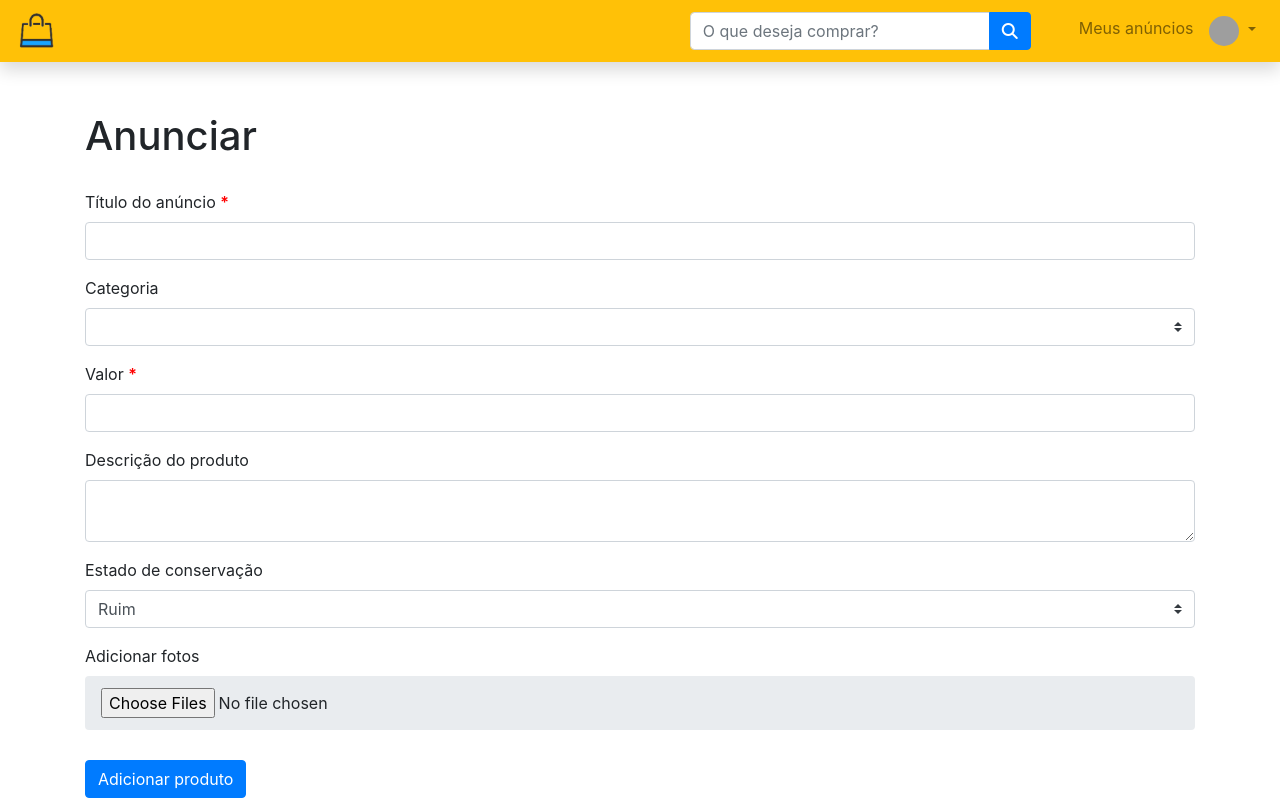
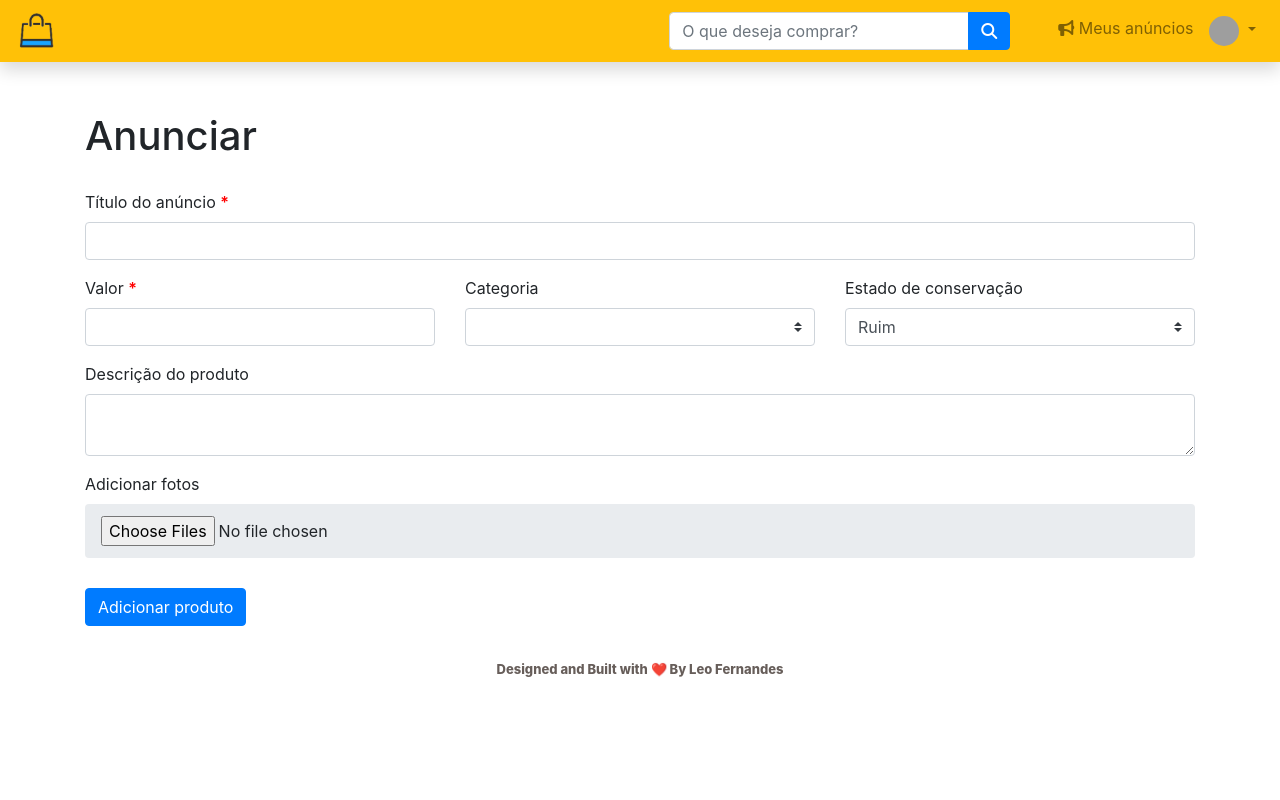
Before and after one commit to LeoDev0/OLFake, a PHP site: page /add_anuncio.php in a window 1280 px wide. Run offline with PHP 8.4, Linux system fonts and the light colour scheme; the visitor is signed in with stand-in values (Sample User, id 1); data that the repository does not hold is empty; some libraries are stand-ins or nearby versions; grey boxes are pictures that could not be loaded.

Commit message:
mensagem quando algum campo estiver vazio (anuncios do usuario, resultado de pesquisas, filtros), pequenas melhorias no frontend, validação nos campos de senha e adição de rodapé

```diff
--- a/add_anuncio.php
+++ b/add_anuncio.php
@@ -32,13 +32,22 @@ if (isset($_POST['titulo']) && !empty(trim($_POST['titulo'])) && !empty($_POST['
 <div class="container" style="margin-top:50px;">
   <h1 style="margin-bottom:30px;">Anunciar</h1>
 
-  <form method="post" enctype="multipart/form-data">
-
+  <form style="margin-bottom: 20px;" method="post" enctype="multipart/form-data">
     <div class="form-group">
       <label for="titulo">Título do anúncio <span style="color:red; font-weight:600;">*</span></label>
       <input class="form-control" type="text" name="titulo" required>
     </div>
 
+    <div class="row">
+
+      <div class="col-lg-4">
+        <div class="form-group">
+          <label for="valor">Valor <span style="color:red; font-weight:600;">*</span></label>
+          <input class="form-control" type="number" name="valor" min='0' required>
+        </div>
+      </div>
+
+      <div class="col-lg-4">
         <div class="form-group">
           <label for="categoria">Categoria</label>
           <select class="custom-select" name="categoria">
@@ -52,17 +61,9 @@ if (isset($_POST['titulo']) && !empty(trim($_POST['titulo'])) && !empty($_POST['
           <?php endforeach; ?>
           </select>
         </div>
-
-    <div class="form-group">
-      <label for="valor">Valor <span style="color:red; font-weight:600;">*</span></label>
-      <input class="form-control" type="number" name="valor" min='0' required>
       </div>
 
-    <div class="form-group">
-      <label for="descricao">Descrição do produto</label>
-      <textarea class="form-control" type="text" name="descricao"></textarea>
-    </div>
-
+      <div class="col-lg-4">
         <div class="form-group">
           <label for="estado">Estado de conservação</label>
           <select class="custom-select" name="estado">
@@ -71,6 +72,13 @@ if (isset($_POST['titulo']) && !empty(trim($_POST['titulo'])) && !empty($_POST['
             <option value="2">Ótimo</option>
           </select>
         </div>
+      </div>
+
+    </div>
+    <div class="form-group">
+      <label for="descricao">Descrição do produto</label>
+      <textarea class="form-control" type="text" name="descricao"></textarea>
+    </div>
 
     <div style="margin-bottom:30px;">
       <label for="fotos[]">Adicionar fotos</label><br>
@@ -78,7 +86,6 @@ if (isset($_POST['titulo']) && !empty(trim($_POST['titulo'])) && !empty($_POST['
     </div>
 
     <button class="btn btn-primary">Adicionar produto</button>
-
   </form>
 
 </div>
--- a/assets/css/style.css
+++ b/assets/css/style.css
@@ -86,3 +86,16 @@ iframe {
   border-left: none;
   color: grey;
 }
+
+footer {
+  margin: 30px 0 10px 0;
+  position: relative;
+  bottom: 0;
+  width: 100%;
+}
+
+.signature {
+  font-size: 13px;
+  color: #675e5a;
+  font-weight: 800;
+}
--- a/produto.php
+++ b/produto.php
@@ -39,13 +39,13 @@ if (isset($_GET['id']) && !empty($_GET['id'])) {
         <?php if ($qt_fotos > 0): ?>
           <?php foreach ($anuncio['fotos'] as $chave => $foto): ?>
             <div class="carousel-item <?= ($chave == 0) ? 'active': '' ?>">
-              <img class="d-block w-100" src="assets/images/anuncios/<?= $foto['url'] ?>" alt="slide <?= $chave + 1 ?>">
+              <img class="rounded d-block w-100" src="assets/images/anuncios/<?= $foto['url'] ?>" alt="slide <?= $chave + 1 ?>">
             </div>
           <?php endforeach; ?>
         <!-- ...caso não tenha fotos adicionadas, exibe a imagem padrão. -->
         <?php else: ?>
           <div class="carousel-item active">
-            <img class="d-block w-100" src="assets/images/anuncios/default.jpg" alt="slide">
+            <img class="rounded d-block w-100" src="assets/images/anuncios/default.jpg" alt="slide">
           </div>
         <?php endif; ?>
 
--- a/settings.php
+++ b/settings.php
@@ -105,7 +105,7 @@ if (isset($_POST['senha_deletar']) && !empty($_POST['senha_deletar'])) {
           <div class="form-group">
             <label for="email">Nova senha:</label>
             <div class="input-group">
-              <input data-password-input id="nova_senha" class="form-control" type="password" name="nova_senha">
+              <input data-password-input id="nova_senha" class="form-control" type="password" name="nova_senha" pattern=".{8,}" title="No mínimo 8 caracteres">
               <div class="input-group-append">
                 <a class="btn btn-link show-hide-pass"><i style="color:grey" data-icon-change class="fas fa-eye"></i></a>
               </div>
--- a/templates/footer.php
+++ b/templates/footer.php
@@ -1,3 +1,8 @@
+
+  <footer class="text-center">
+    <a class="signature" target="_blank" rel="noopener" href="https://github.com/LeoDev0/OLFake">Designed and Built with <span style="color:red;">❤️</span> By Leo Fernandes</a>
+  </footer>
+
   <script src="https://code.jquery.com/jquery-3.4.1.slim.min.js" integrity="sha384-J6qa4849blE2+poT4WnyKhv5vZF5SrPo0iEjwBvKU7imGFAV0wwj1yYfoRSJoZ+n" crossorigin="anonymous"></script>
   <script src="https://cdn.jsdelivr.net/npm/popper.js@1.16.0/dist/umd/popper.min.js" integrity="sha384-Q6E9RHvbIyZFJoft+2mJbHaEWldlvI9IOYy5n3zV9zzTtmI3UksdQRVvoxMfooAo" crossorigin="anonymous"></script>
   <script src="https://stackpath.bootstrapcdn.com/bootstrap/4.4.1/js/bootstrap.min.js" integrity="sha384-wfSDF2E50Y2D1uUdj0O3uMBJnjuUD4Ih7YwaYd1iqfktj0Uod8GCExl3Og8ifwB6" crossorigin="anonymous"></script>
--- a/templates/header.php
+++ b/templates/header.php
@@ -65,7 +65,7 @@ $categorias = $cat->getLista();
         </form>
         <?php if (isset($_SESSION['user_id']) && !empty($_SESSION['user_id'])): ?>
         <?php $usuario = $user->getDados($_SESSION['user_id']); ?>
-        <a class="nav-item nav-link" href="meus_anuncios.php">Meus anúncios</a>
+        <a class="nav-item nav-link" href="meus_anuncios.php"><i class="fas fa-bullhorn"></i> Meus anúncios</a>
         <div class="nav-item dropdown">
           <a class="nav-link dropdown-toggle" href="#" id="navbarDropdown" role="button" data-toggle="dropdown" aria-haspopup="true" aria-expanded="false">
             <img style="border-radius: 24px;" src="assets/images/profile-pics/<?= $usuario['foto_perfil'] ?>" height="30px" width="30px" alt="profile pic">
@@ -77,7 +77,7 @@ $categorias = $cat->getLista();
           </div>
         </div>
         <?php else: ?>
-        <a href="" class="nav-item nav-link" data-toggle="modal" data-target="#login-window">Login</a>
+        <a href="" class="nav-item nav-link" data-toggle="modal" data-target="#login-window"><i class="far fa-user-circle"></i> Login</a>
         <a href="" class="nav-item nav-link" data-toggle="modal" data-target="#signup-window">Cadastre-se</a>
         <?php endif; ?>
       </div>
@@ -224,7 +224,7 @@ $categorias = $cat->getLista();
                   <div class="input-group-prepend">
                     <span class="input-group-text"><i class="fas fa-key"></i></span>
                   </div>
-                  <input data-password-input class="form-control" type="password" name="senhaCadastro">
+                  <input data-password-input class="form-control" type="password" name="senhaCadastro" pattern=".{8,}" required title="No mínimo 8 caracteres">
                   <div class="input-group-append">
                     <a class="btn btn-link show-hide-pass"><i style="color:grey" data-icon-change class="fas fa-eye"></i></a>
                   </div>
```
Also changed, not shown: anuncios_usuario.php (+7 -3 lines), editar_anuncio.php (+20 -11 lines), index.php (+11 -3 lines), meus_anuncios.php (+6 -2 lines). Lines whose indentation alone changed are shown as unchanged.
